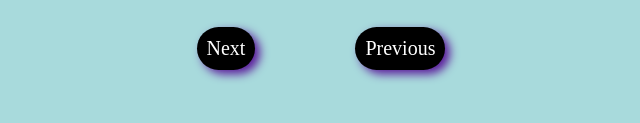
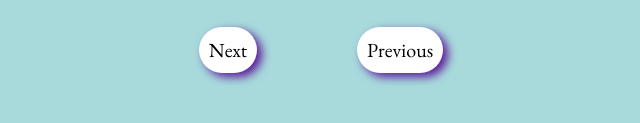
Before and after one commit to donarbl/hometownwebdonara, a website built with Vite: page index.html in a window 1280 px wide. Shown: the part 1529-1652 px from the top of the page, without its empty margins (319-959 px from the left). Built offline with nearby package versions, Linux system fonts and the light colour scheme.

Commit message:
Update styles.css

```diff
--- a/styles.css
+++ b/styles.css
@@ -62,7 +62,7 @@ h1, h2, h3, p {
 }
 
 .assignment img {
-    display: block;
+    display: flex;
     margin-left: auto;
     margin-right: auto;
     margin-bottom: 30px;
@@ -78,10 +78,10 @@ h1, h2, h3, p {
 }
 
 #next_image, #previous_image {
-    background-color: black;
-    color:#ffffff;
+    background-color: white;
+    color:black;
     border-radius: 28px;
-    font-family: "Prata", serif;
+    font-family: "EB Garamond", serif;
     font-weight: 400;
     font-style: normal;
     font-size: 20px;
```
